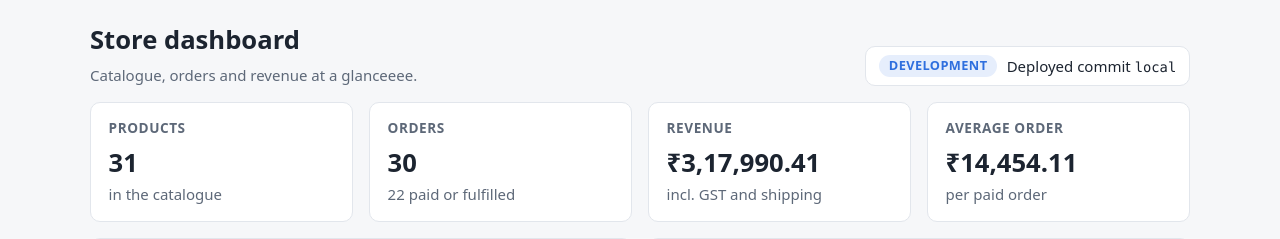
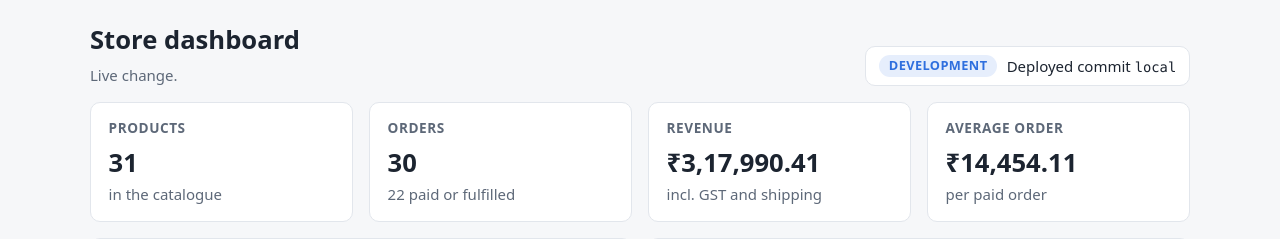
Before and after one commit to AmbujKRai/ci-pipeline-optimization, a FastAPI app: page / in a window 1280 px wide. Shown: the part 54-293 px from the top of the page. Run offline with FastAPI, Linux system fonts and the light colour scheme.

Commit message:
update luve change (#8)

```diff
--- a/app/templates/index.html
+++ b/app/templates/index.html
@@ -4,7 +4,7 @@
 <section class="hero">
   <div>
     <h1>Store dashboard</h1>
-    <p class="muted">Catalogue, orders and revenue at a glanceeee.</p>
+    <p class="muted">Live change.</p>
   </div>
   <div class="build-card" aria-label="Deployed build">
     <span class="pill pill-{{ settings.environment }}">{{ settings.environment }}</span>
```
